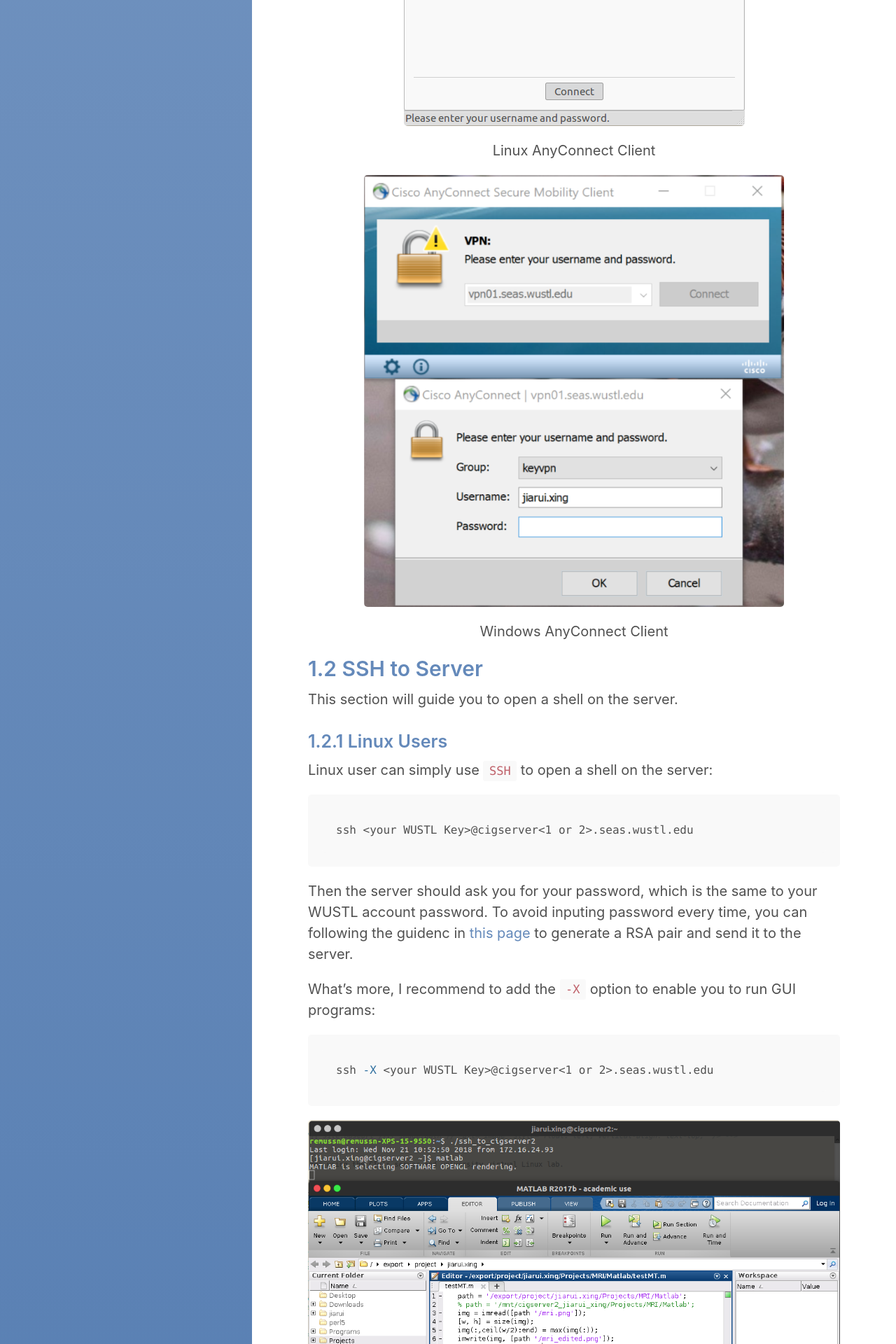
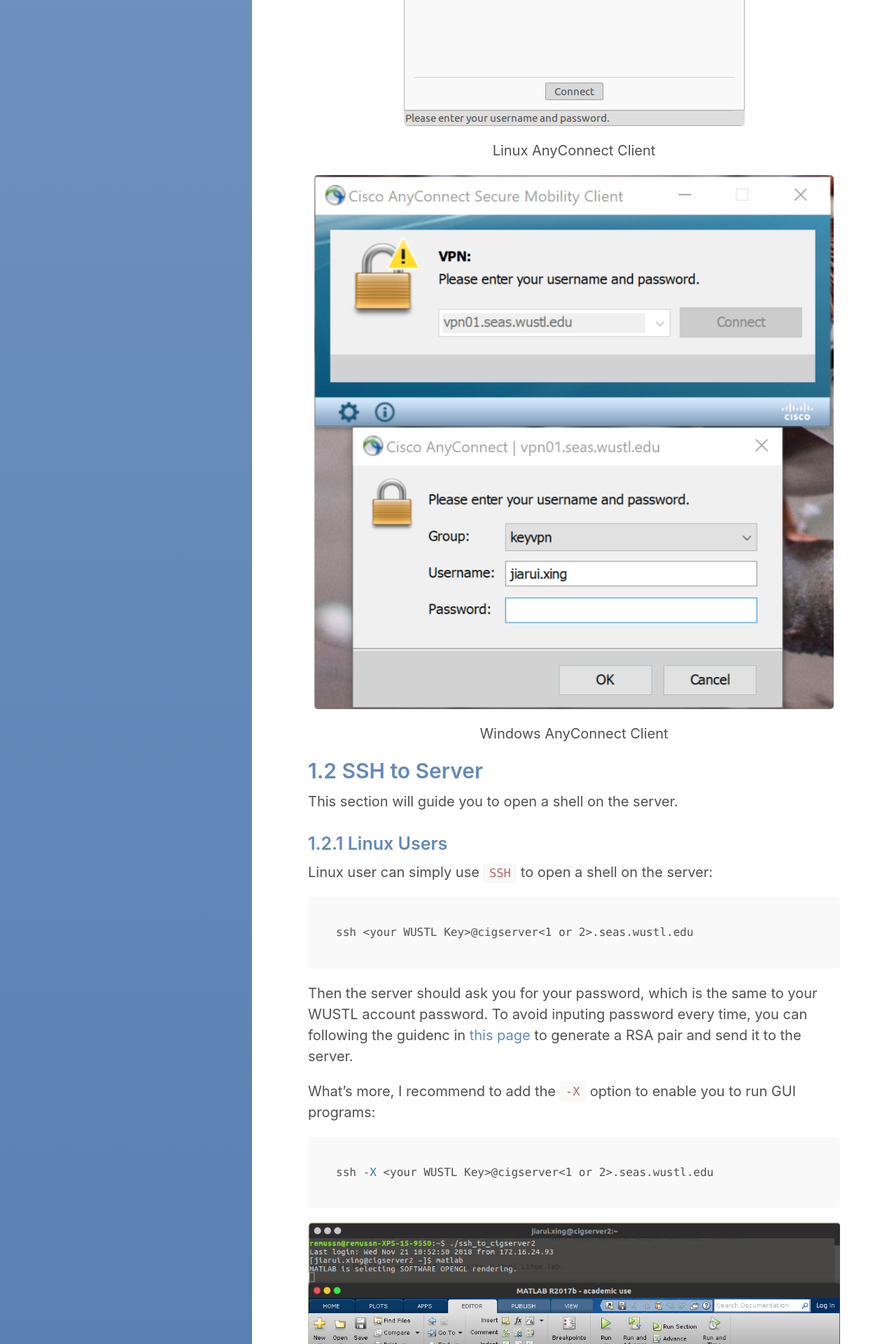
Before and after one commit to jr-xing/jr-xing.github.io, a Jekyll site: the page built from _posts/2018-11-20-Server-Usage.md, in a window 1280 px wide. Shown: the part 1649-3569 px from the top of the page at 70% size. Built offline with Jekyll 4.4.1, drawn with Linux system fonts in a browser that asks for light colours; some of the changed text lies outside the part shown.

Commit message:
last edit

````diff
--- a/_posts/2018-11-20-Server-Usage.md
+++ b/_posts/2018-11-20-Server-Usage.md
@@ -34,7 +34,7 @@
 Please ask the professor for permission to access to server. After being permitted, you can go to [Engineering IT](https://engineering.wustl.edu/our-school/leadership/offices/engineering-it/networks-remote-access/Pages/vpn.aspx) and follow the guide to install Cisco AnyConnect, the VPN software. Everytime you want to access to server, you need to start VPN first. And remember to select ```keyvpn``` in the ```Group`` option.
 <center><img src="{{ site.baseurl }}/assets/imgs/Server-Usage/AnyConnect-Linux.png"/></center>
 <p style="text-align: center;"> Linux AnyConnect Client </p>
-<center><img src="{{ site.baseurl }}/assets/imgs/Server-Usage/AnyConnect-Win.png" style="max-width:600px;"/></center>
+<center><img src="{{ site.baseurl }}/assets/imgs/Server-Usage/AnyConnect-Win.png"/></center>
 <p style="text-align: center;"> Windows AnyConnect Client </p>
 
 ## 1.2 SSH to Server
````
